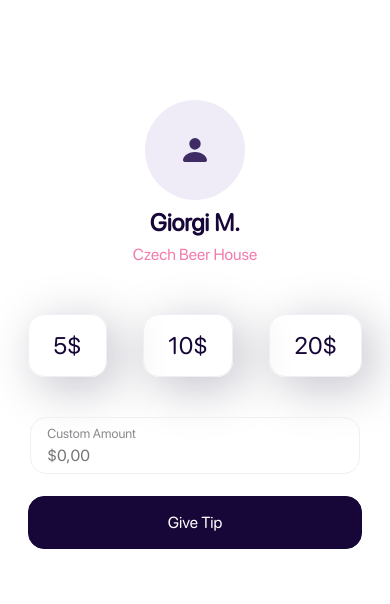
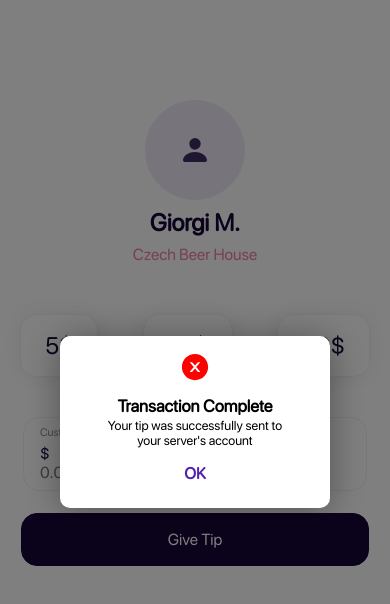
Before and after one commit to davitITguy/tipper-app, a React (Create React App) app: page /tippage in a window 390 px wide. Shown: the top 604 px of the page. Built offline with nearby package versions, Linux system fonts and the light colour scheme.

Commit message:
pre final update

```diff
--- a/src/App.js
+++ b/src/App.js
@@ -8,16 +8,16 @@ import { useState } from "react";
 import Modal from "components/modals/Modal";
 
 const App = () => {
-  const [modal, setModal] = useState(false);
+  const [modal, setModal] = useState(true);
 
   return (
     <div>
-      {modal && <Modal type={"fail"} />}
+      {modal && <Modal type={"fail"} closeHandler={() => setModal(false)} />}
       <Routes>
         <Route path="/" element={<Home />} />
         <Route path="/tippage" element={<Tip />} />
-        <Route path="/success" element={<SuccessModal />} />
-        <Route path="/fail" element={<FailModal />} />
+        {/* <Route path="/success" element={<SuccessModal />} />
+        <Route path="/fail" element={<FailModal />} /> */}
       </Routes>
     </div>
   );
--- a/src/App.scss
+++ b/src/App.scss
@@ -28,26 +28,24 @@ body {
       .fail {
         width: 270px;
         background-color: white;
-        padding: 10px;
+        padding: 16px;
         border-radius: 10px;
         box-shadow: 0px 3px 36px 0px rgba(0, 0, 0, 0.36);
         -webkit-box-shadow: 0px 3px 36px 0px rgba(0, 0, 0, 0.36);
         -moz-box-shadow: 0px 3px 36px 0px rgba(0, 0, 0, 0.36);
         svg {
-          margin-top: 16px;
           color: red;
         }
       }
       .success {
         width: 270px;
         background-color: white;
-        padding: 10px;
+        padding: 16px;
         border-radius: 10px;
         box-shadow: 0px 3px 36px 0px rgba(0, 0, 0, 0.36);
         -webkit-box-shadow: 0px 3px 36px 0px rgba(0, 0, 0, 0.36);
         -moz-box-shadow: 0px 3px 36px 0px rgba(0, 0, 0, 0.36);
         svg {
-          margin-top: 16px;
           border: 1px solid green;
           color: white;
           background-color: green;
@@ -142,9 +140,9 @@ body {
 
   .tip-btn {
     all: unset;
-    box-shadow: 10px 10px 49px 0px rgba(0, 0, 45, 0.25);
-    -webkit-box-shadow: 10px 10px 49px 0px rgba(0, 0, 45, 0.25);
-    -moz-box-shadow: 10px 10px 49px 0px rgba(0, 0, 45, 0.25);
+    box-shadow: 0px 0px 25px #00000012;
+    -webkit-box-shadow: 0px 0px 25px #00000012;
+    -moz-box-shadow: 0px 0px 25px #00000012;
     padding: 1rem 1.5rem;
     color: #170738;
     border: 1px solid #eef0f3;
@@ -170,7 +168,7 @@ body {
     justify-content: center;
     flex-direction: column;
     label {
-      font-size: 13px;
+      font-size: 11px;
       margin-bottom: 5px;
       color: #8a8a8e;
     }
--- a/src/components/modals/Modal.js
+++ b/src/components/modals/Modal.js
@@ -2,14 +2,14 @@ import React from "react";
 import { AiFillCloseCircle } from "react-icons/ai";
 import { MdDoneOutline } from "react-icons/md";
 
-const Modal = ({ type }) => {
+const Modal = ({ type, closeHandler }) => {
   return (
     <div id="modal">
       <div className={type}>
         <AiFillCloseCircle size={30} />
         <h2>Transaction Complete</h2>
         <p>Your tip was successfully sent to your server's account</p>
-        <button>OK</button>
+        <button onClick={() => closeHandler()}>OK</button>
       </div>
     </div>
   );
--- a/src/pages/Tippage/Tip.js
+++ b/src/pages/Tippage/Tip.js
@@ -16,7 +16,10 @@ const Tip = () => {
       <div className="input-section">
         <form>
           <label>Custom Amount</label>
-          <input type="text" name="ammount" placeholder="$0,00" />
+          <span>
+            $ &nbsp;
+            <input type="number" name="ammount" placeholder="0.00" min="0" />
+          </span>
         </form>
         <button className="btn btn-dark">Give Tip</button>
       </div>
```
